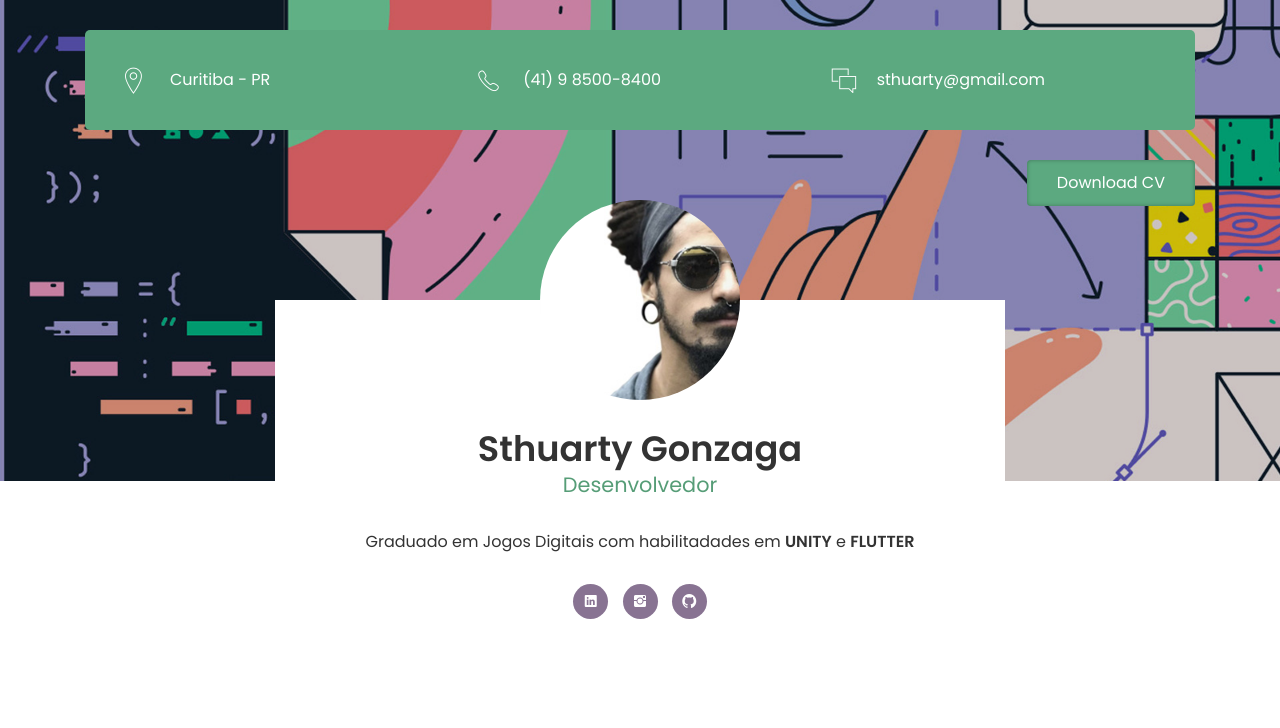
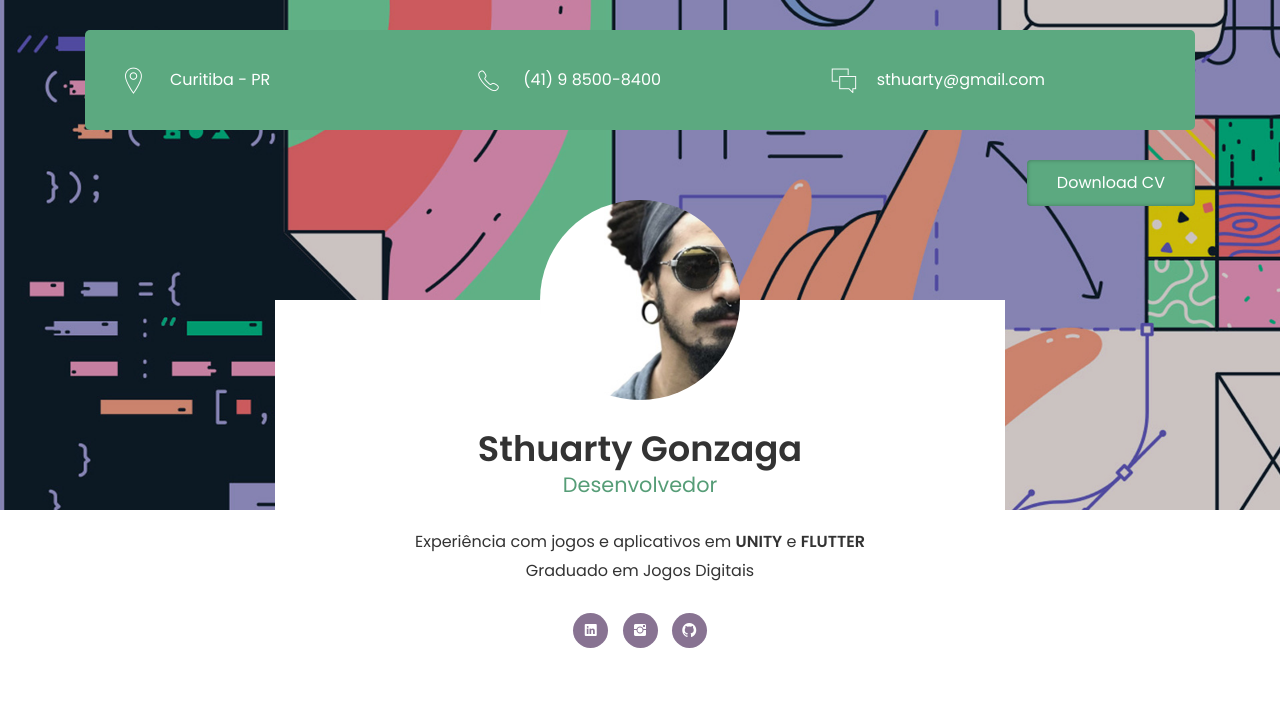
Before and after one commit to Sthuarty/Sthuarty.github.io, a plain HTML site: page index.html in a window 1280 px wide. Shown: the top 728 px of the page. Drawn offline with Linux system fonts and the light colour scheme; files whose address does not match are found by name.

Commit message:
Descrição resumida alterada

```diff
--- a/index.html
+++ b/index.html
@@ -95,7 +95,8 @@
                         <h2><b>Sthuarty Gonzaga</b></h2>
                         <h4 class="font-yellow">Desenvolvedor</h4>
                         <ul class="information margin-tb-30">
-                            <li>Graduado em Jogos Digitais com habilitadades em <b>UNITY</b> e <b>FLUTTER</b></li>
+                            <li>Experiência com jogos e aplicativos em <b>UNITY</b> e <b>FLUTTER</b></li>
+                            <li>Graduado em Jogos Digitais</li>
                             <!-- <li><b>EMAIL : </b>mymith@mywebpage.com</li>
 							<li><b>MARITAL STATUS : </b>Married</li> -->
                         </ul>
```
